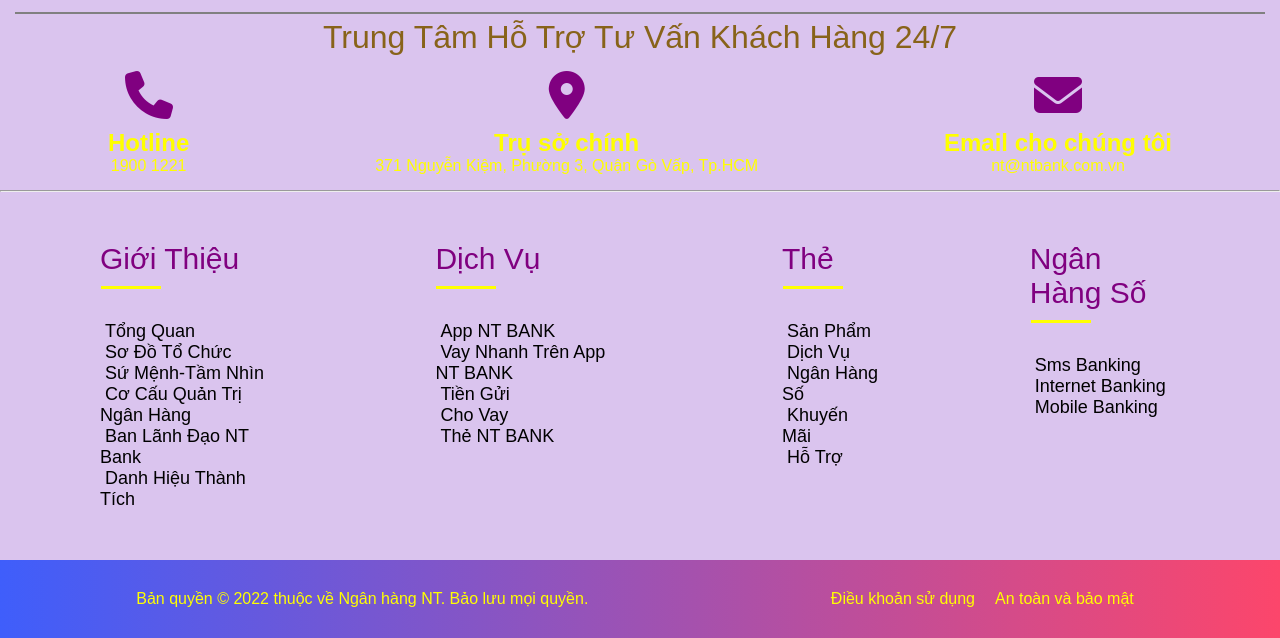
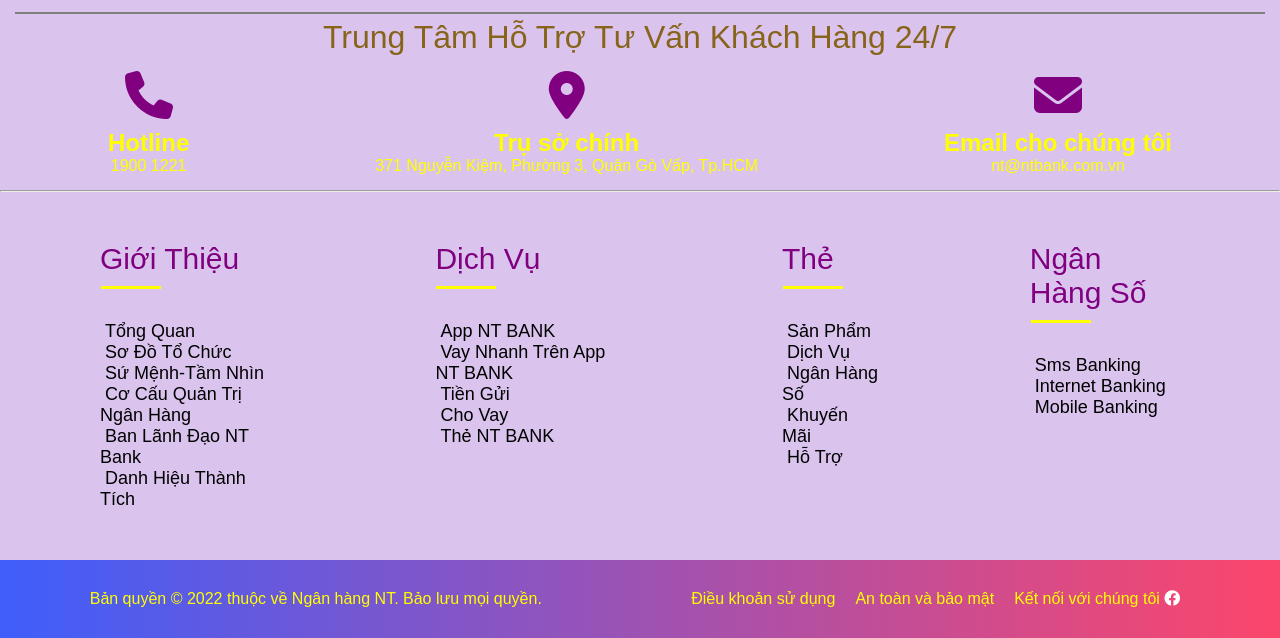
Before and after one commit to huythua/Ng-n-h-ng-NT-Bank, a plain HTML site: page index.html in a window 1280 px wide. Shown: the part 2369-3007 px from the top of the page. Drawn offline with nearby package versions, Linux system fonts and the light colour scheme.

Commit message:
Update index.html
index

```diff
--- a/index.html
+++ b/index.html
@@ -320,7 +320,7 @@
                 <div><a href="#">An toàn và bảo mật</a></div>
                 <div>
 
-                    <!-- <a href="#">Kết nối với chúng tôi <i class="fa-brands fa-facebook"></i></a></div> -->
+                    <a href="#">Kết nối với chúng tôi <i class="fa-brands fa-facebook"></i></a></div>
 
             </div>
         </div>
```
